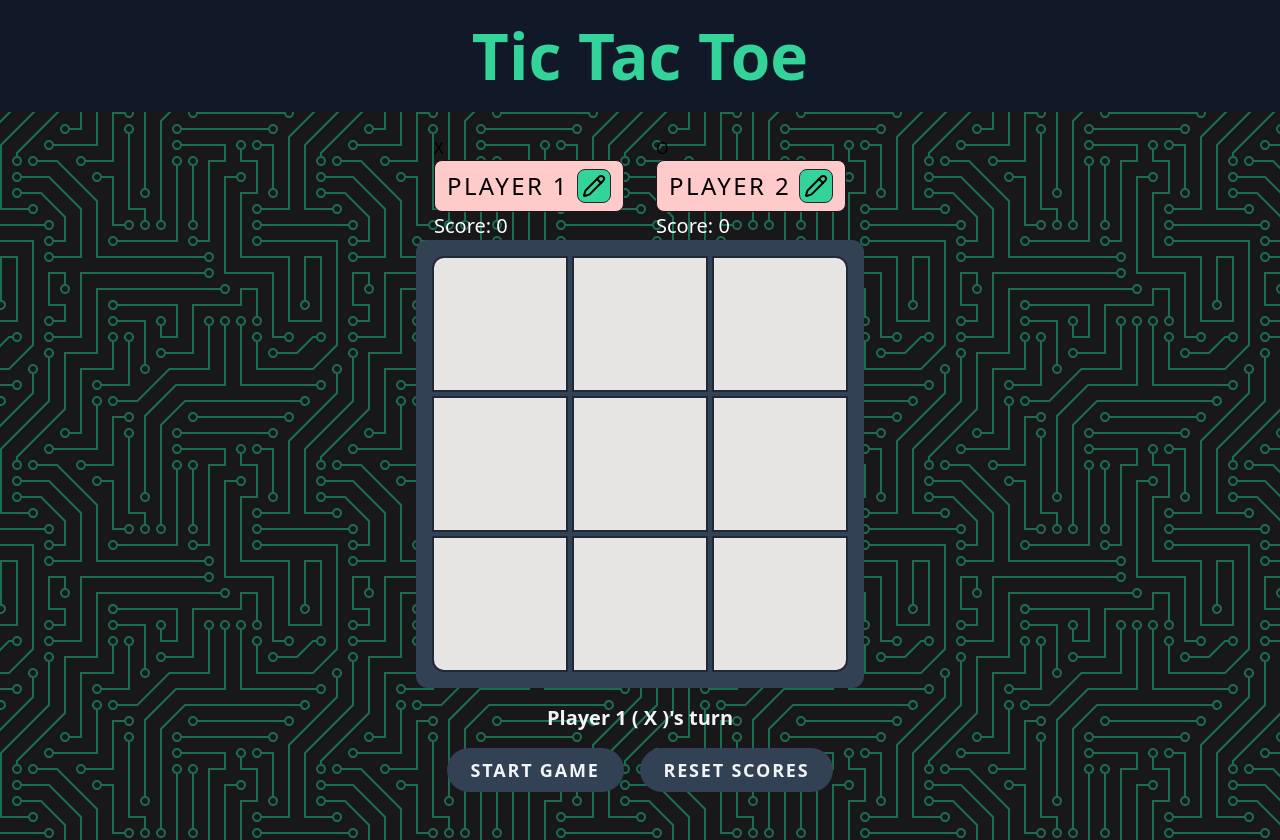
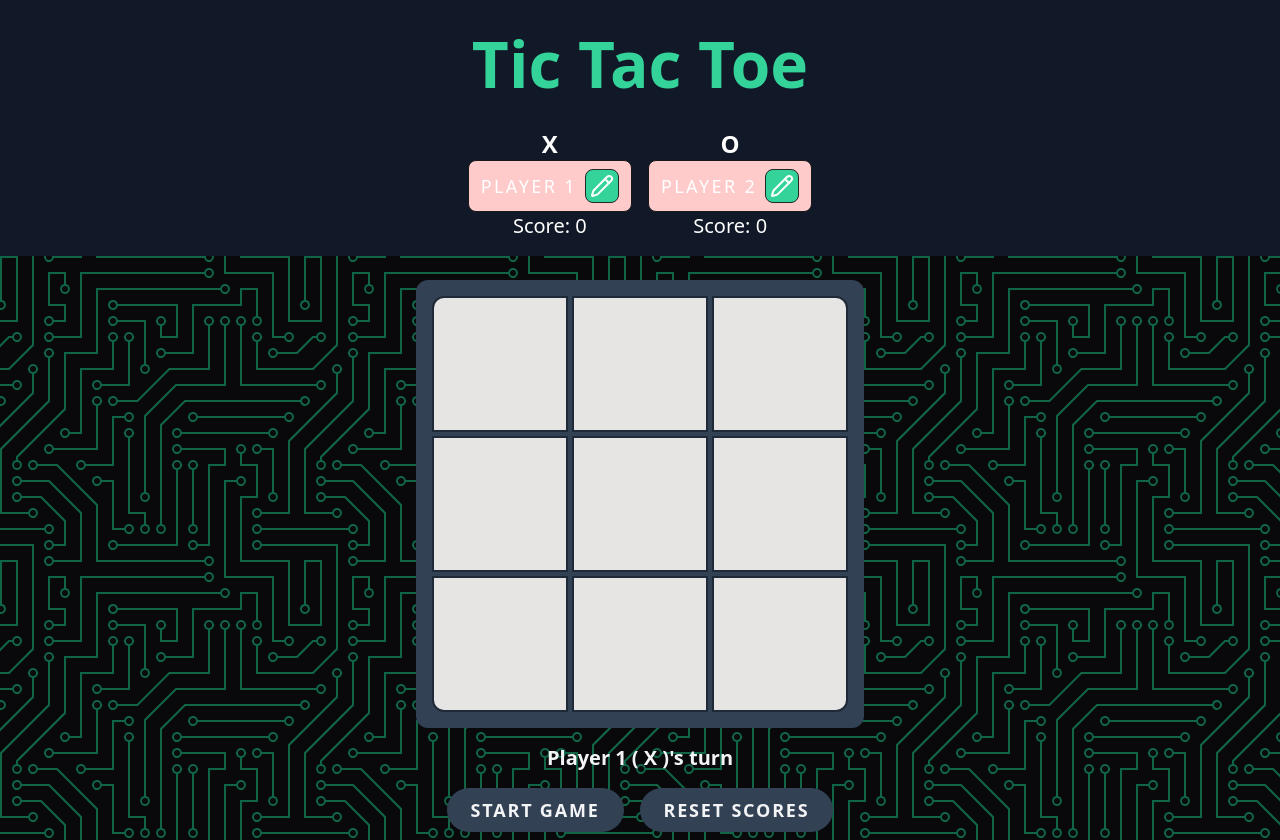
Before and after one commit to BatetDev/top-project-tic-tac-toe, a website: page index.html in a window 1280 px wide. Shown: the top 840 px of the page. Drawn offline with nearby package versions, Linux system fonts and the light colour scheme.

Commit message:
style: Refine header and player info layout

```diff
--- a/index.html
+++ b/index.html
@@ -8,50 +8,50 @@
     <script src="script.js" defer></script>
     <title>TOP | Project: Tic Tac Toe</title>
   </head>
-  <body class="bg-zinc-900">
-    <h1
-      class="bg-gray-900 text-center text-[clamp(2rem,5vw,4rem)] text-emerald-400 font-bold py-2 px-3"
-    >
-      Tic Tac Toe
-    </h1>
-
-    <div class="game-container p-6 min-h-screen">
+  <body class="bg-zinc-950 min-h-screen">
+    <!-- Header -->
+    <header class="text-center py-4 bg-gray-900">
+      <h1 class="text-[clamp(2rem,5vw,4rem)] text-emerald-400 font-bold">
+        Tic Tac Toe
+      </h1>
       <!-- Players Info -->
       <div
         id="players-info"
-        class="flex justify-center items-center gap-8 px-8"
+        class="flex justify-center items-center gap-4 px-4 mt-4"
       >
         <!-- Player 1 Info -->
-        <div class="player-info">
-          <span>X</span>
-          <div class="player-name">
-            <span id="player1-name"></span>
+        <div class="player-info flex flex-col items-center text-white">
+          <span class="text-2xl font-bold">X</span>
+          <div class="player-name flex items-center gap-2">
+            <span id="player1-name" class="text-lg"></span>
             <button class="edit-icon">
               <i data-lucide="pencil"></i>
             </button>
           </div>
-          <div class="player-score text-white text-xl">
+          <div class="player-score text-xl">
             <span>Score: </span>
             <span id="player1-score">0</span>
           </div>
         </div>
-
         <!-- Player 2 Info -->
-        <div class="player-info">
-          <span>O</span>
-          <div class="player-name">
-            <span id="player2-name"></span>
+        <div class="player-info flex flex-col items-center text-white">
+          <span class="text-2xl font-bold">O</span>
+          <div class="player-name flex items-center gap-2">
+            <span id="player2-name" class="text-lg"></span>
             <button class="edit-icon">
               <i data-lucide="pencil"></i>
             </button>
           </div>
-          <div class="player-score text-white text-xl">
+          <div class="player-score text-xl">
             <span>Score: </span>
             <span id="player2-score">0</span>
           </div>
         </div>
       </div>
+    </header>
 
+    <!-- Game Container -->
+    <div class="game-container p-6 min-h-screen">
       <!-- Game Board -->
       <div
         class="game-board mx-auto max-w-md grid grid-cols-3 gap-1 bg-slate-700 p-4 rounded-xl"
@@ -67,14 +67,13 @@
         <div class="cell" data-index="7"></div>
         <div class="cell rounded-br-xl" data-index="8"></div>
       </div>
-
       <!-- Message Area -->
       <div
         class="message-area mt-4 text-center text-xl text-gray-100 font-semibold"
       >
         <p>Player 1 ( X )'s turn</p>
       </div>
-
+      <!-- Buttons -->
       <div class="buttons-wrapper flex justify-center px-16 py-4 gap-4">
         <!-- Start/Restart Game Button -->
         <button
```
Also changed, not shown: output.css.
